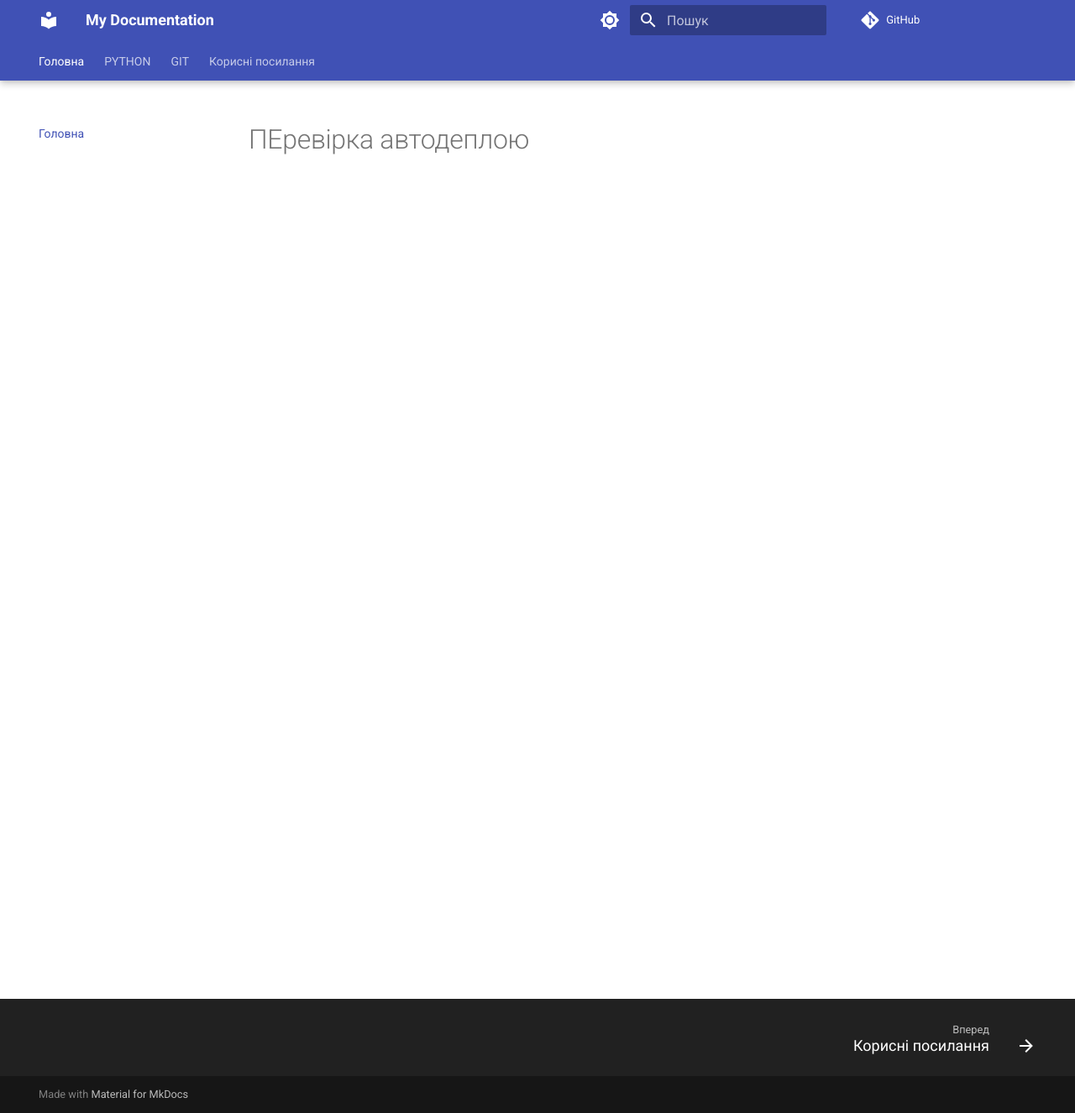
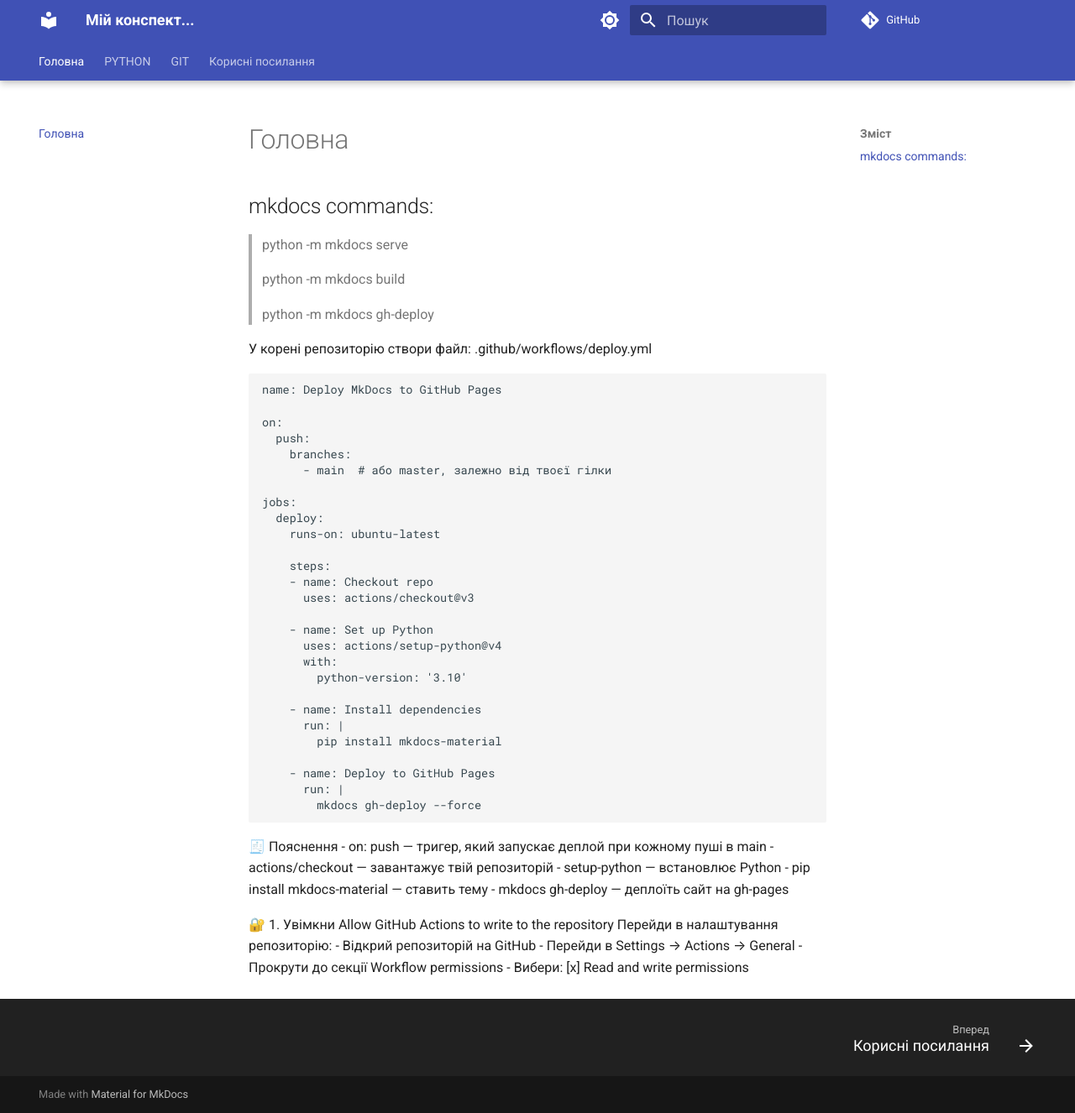
Before and after one commit to BatyrbekCherushev/STUDY_NOTES, an MkDocs documentation site: the page built from docs/index.md, in a window 1280 px wide and 1326 px high. Shown: the whole window at 84% size. Built offline with MkDocs 1.6.1 and Material for MkDocs 9.7.7, drawn with Linux system fonts in a browser that asks for light colours; comment, search, counter and statistics services are not loaded.

Commit message:
update autodeploy

````diff
--- a/docs/index.md
+++ b/docs/index.md
@@ -1 +1,55 @@
-# ПЕревірка автодеплою
+## mkdocs commands:
+
+>python -m mkdocs serve
+
+>python -m mkdocs build
+
+>python -m mkdocs gh-deploy
+
+У корені репозиторію створи файл:
+.github/workflows/deploy.yml
+
+
+```yaml
+name: Deploy MkDocs to GitHub Pages
+
+on:
+  push:
+    branches:
+      - main  # або master, залежно від твоєї гілки
+
+jobs:
+  deploy:
+    runs-on: ubuntu-latest
+
+    steps:
+    - name: Checkout repo
+      uses: actions/checkout@v3
+
+    - name: Set up Python
+      uses: actions/setup-python@v4
+      with:
+        python-version: '3.10'
+
+    - name: Install dependencies
+      run: |
+        pip install mkdocs-material
+
+    - name: Deploy to GitHub Pages
+      run: |
+        mkdocs gh-deploy --force
+```
+🧾 Пояснення
+- on: push — тригер, який запускає деплой при кожному пуші в main
+- actions/checkout — завантажує твій репозиторій
+- setup-python — встановлює Python
+- pip install mkdocs-material — ставить тему
+- mkdocs gh-deploy — деплоїть сайт на gh-pages
+
+
+🔐 1. Увімкни Allow GitHub Actions to write to the repository
+Перейди в налаштування репозиторію:
+- Відкрий репозиторій на GitHub
+- Перейди в Settings → Actions → General
+- Прокрути до секції Workflow permissions
+- Вибери: [x] Read and write permissions
--- a/mkdocs.yml
+++ b/mkdocs.yml
@@ -1,4 +1,4 @@
-site_name: My Documentation
+site_name: Мій конспект...
 site_url: https://BatyrbekCherushev.github.io/STUDY_NOTES/
 repo_url: https://github.com/BatyrbekCherushev/STUDY_NOTES
 
@@ -34,6 +34,7 @@ nav:
 
 theme:
   name: material
+  favicon: RES/img/logo.svg
   language: uk
   features:
     - search.highlight
````
Also changed, not shown: docs/RES/img/logo.svg (added).
